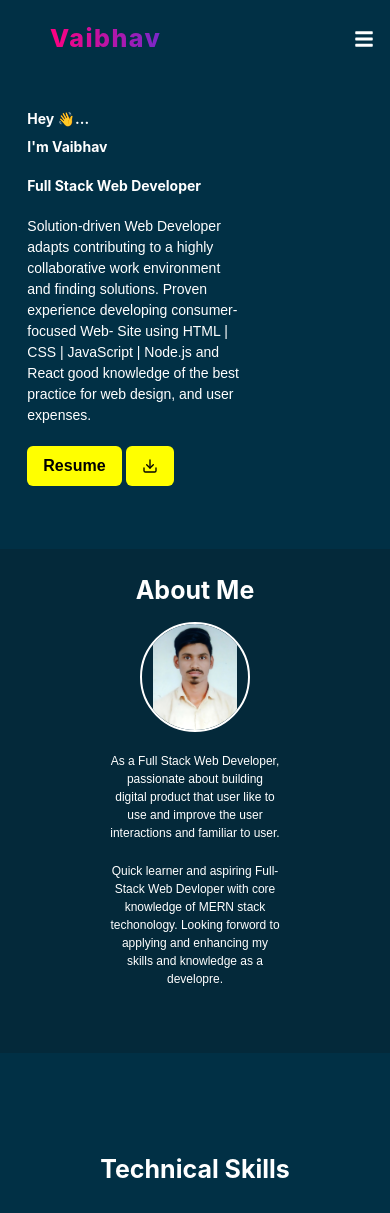
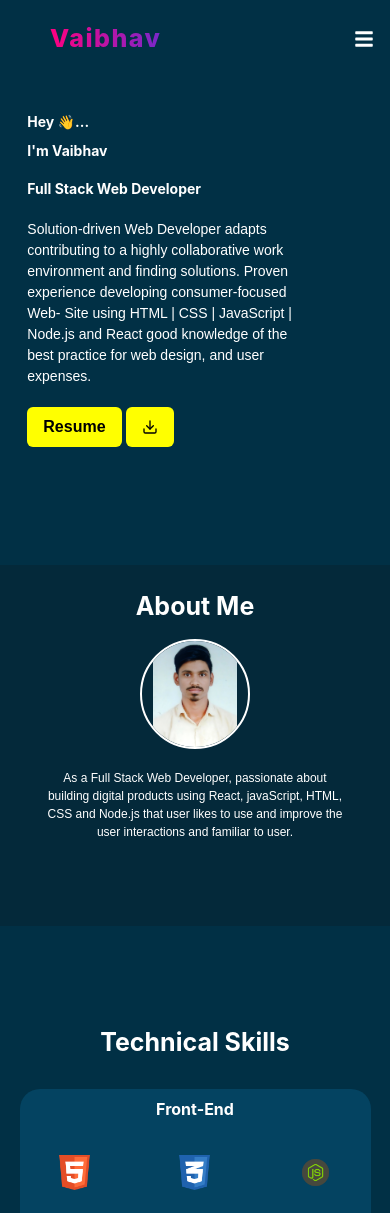
Before and after one commit to vaibhavfirke/vaibhavfirke.github.io, a React (Create React App) app: page / in a window 390 px wide. Shown: the top 1213 px of the page. Built offline with nearby package versions, Linux system fonts and the light colour scheme.

Commit message:
update about me

```diff
--- a/src/Conponents/AboutContent.jsx
+++ b/src/Conponents/AboutContent.jsx
@@ -27,26 +27,25 @@ function AboutContent() {
         />
         <Text
           fontSize={{ base: "12px", md: "16px", lg: "18px" }}
-          width="50%"
+          width={{ base: "90%", md: "70%", lg: "50%" }}
           margin="auto"
           mb="20px"
           fontWeight={500}
         >
           As a Full Stack Web Developer, passionate about building digital
-          product that user like to use and improve the user interactions and
-          familiar to user.
+          products using React, javaScript, HTML, CSS and Node.js that user likes to
+          use and improve the user interactions and familiar to user.
         </Text>
-        <Text
+        {/* <Text
           fontSize={{ base: "12px", md: "16px", lg: "18px" }}
-          width="50%"
+          width={{ base: "90%", md: "70%", lg: "50%" }}
           margin="auto"
           fontWeight={500}
         >
-           Quick learner and aspiring
-          Full-Stack Web Devloper with core knowledge of MERN stack techonology.
-          Looking forword to applying and enhancing my skills and knowledge as a
-          developre.
-        </Text>
+          Quick learner and aspiring Full-Stack Web Devloper with core knowledge
+          of MERN stack techonology. Looking forword to applying and enhancing
+          my skills and knowledge as a developre.
+        </Text> */}
       </Box>
       <Box className="profile"></Box>
     </Box>
--- a/src/Conponents/Temp.style.css
+++ b/src/Conponents/Temp.style.css
@@ -2,9 +2,10 @@
     position: relative;
     width: 100%;
     height: 100vh;
+
     display: flex;
     gap: 20px;
-    /* background-color: green; */
+
 
 }
 
@@ -12,7 +13,7 @@
     position: absolute;
     top: 20%;
     left: 7%;
-    width: 80%;
+    width: 90%;
 }
 
 .img {
@@ -32,7 +33,7 @@
     .home {
         position: relative;
         width: 100%;
-        height: 65vh;
+        height: 67vh;
         display: flex;
         gap: 20px;
         /* background-color: green; */
@@ -45,4 +46,6 @@
         object-fit: contain;
         margin-top: 30px;
     }
+
+
 }
--- a/src/Conponents/temp.jsx
+++ b/src/Conponents/temp.jsx
@@ -26,8 +26,8 @@ function Temp() {
         <Text
           fontSize={{ base: "14px", md: "15px", lg: "17px" }}
           mb="20px"
-          // w={{ base: "200px", md: "360px", lg: "490px" }}
-          w="70%"
+
+          w="80%"
         >
           Solution-driven Web Developer adapts contributing to a highly
           collaborative work environment and finding solutions. Proven
```
